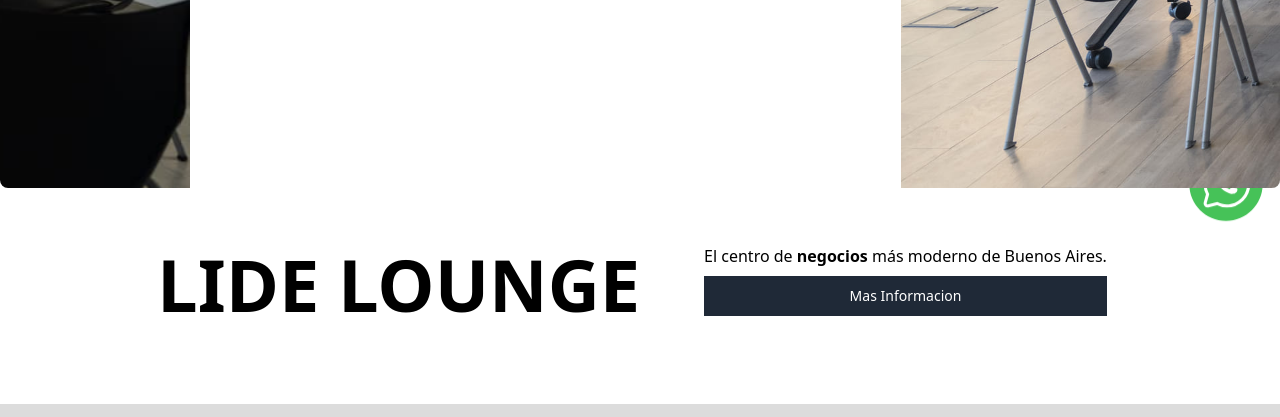
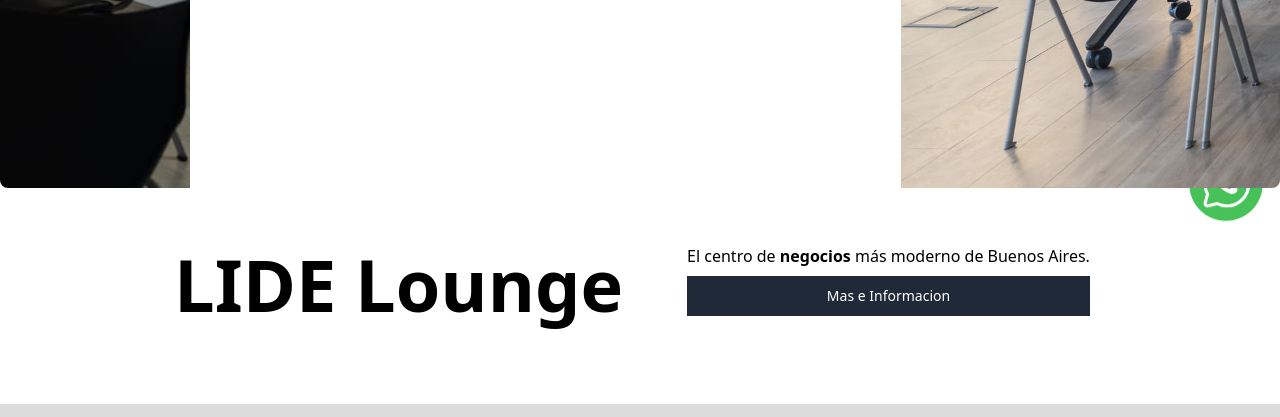
Before and after one commit to ACarnevale21/lide-lounge, a plain HTML site: page index.html in a window 1280 px wide. Shown: the part 532-949 px from the top of the page. Drawn offline with nearby package versions, Linux system fonts and the light colour scheme.

Commit message:
Refactor some text

```diff
--- a/index.html
+++ b/index.html
@@ -183,7 +183,7 @@
       <div
         class="casa-lide_intro_heading text-4xl font-bold text-center md:text-7xl lg:mr-12"
       >
-        <h1>LIDE LOUNGE</h1>
+        <h1>LIDE Lounge</h1>
       </div>
       <div class="casa-lide__intro_text flex flex-col justify-center text-center object-center m-4">
         <p>El centro de <b>negocios</b> más moderno de Buenos Aires.</p>
@@ -192,7 +192,7 @@
               type="button"
               class="text-white w-full bg-gray-800 hover:bg-gray-900 font-medium text-sm px-5 my-2 py-2.5 md:mr-2 mb-2"
             >
-              Mas Informacion
+              Mas e Informacion
             </button>
         </a>
       </div>
@@ -628,7 +628,7 @@
         <p
           class="text-sm text-gray-500 sm:ml-4 sm:pl-4 sm:border-l-2 sm:border-gray-200 sm:py-2 sm:mt-0 mt-4"
         >
-          © 2023 Lide Lounge
+          © 2024 Lide Lounge
 
         </p>
         <span
```
